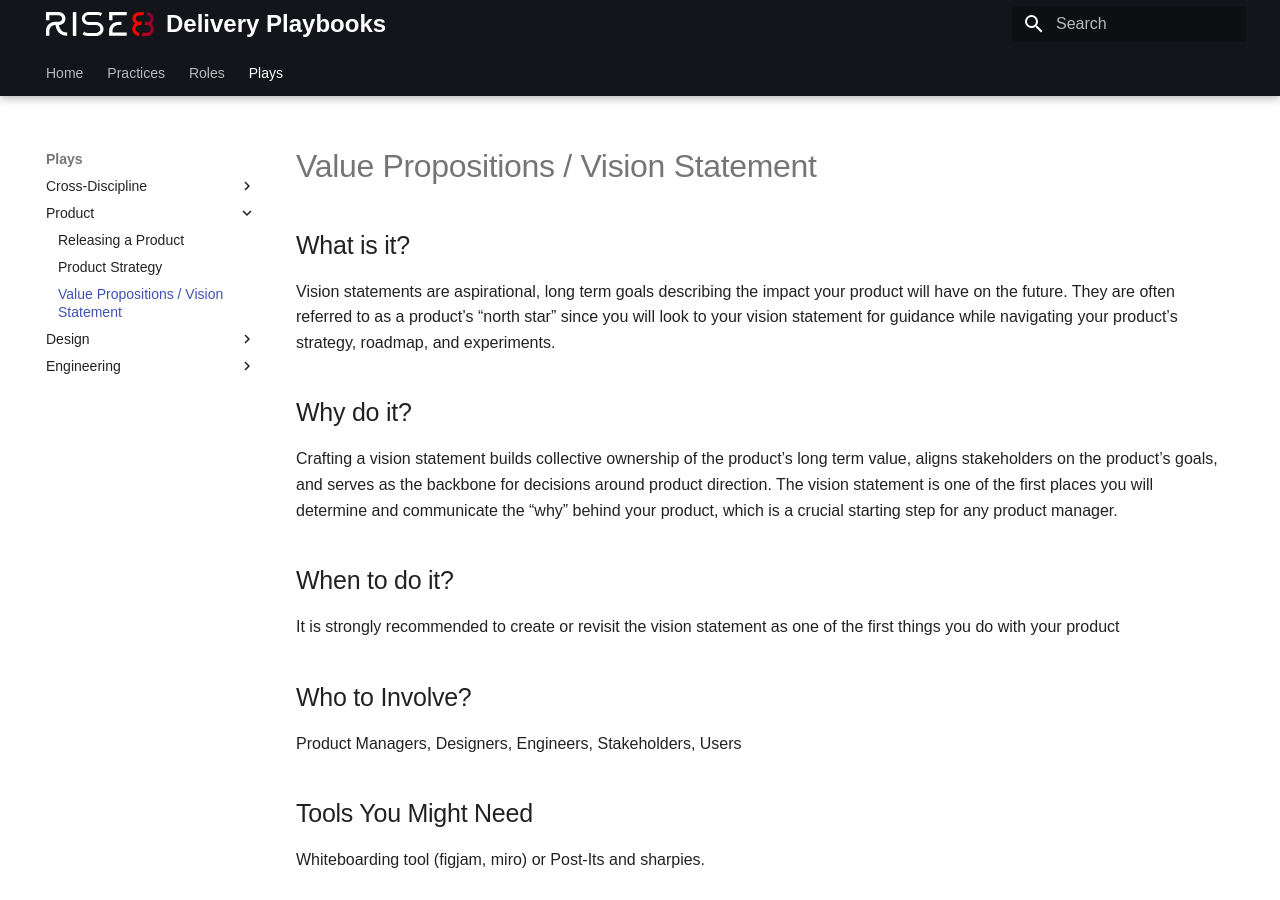
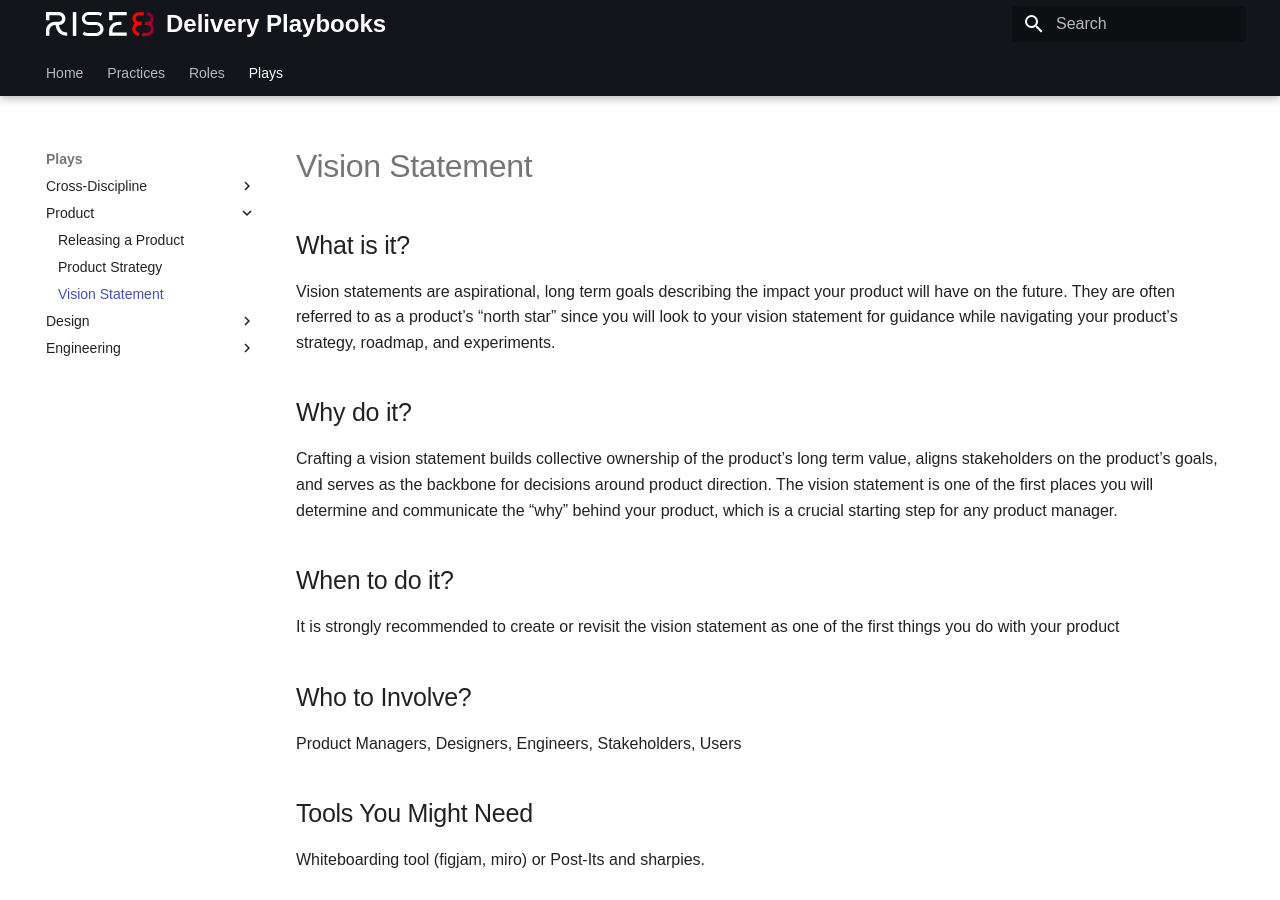
Before and after one commit to rise8-us/delivery-playbooks, an MkDocs documentation site: the page built from docs/content/plays/product/vision-statement.md, in a window 1280 px wide and 900 px high. Built offline with MkDocs 1.6.1 and Material for MkDocs 9.7.7, drawn with Linux system fonts in a browser that asks for light colours.

Commit message:
Update vision-statement.md

```diff
--- a/docs/content/plays/product/vision-statement.md
+++ b/docs/content/plays/product/vision-statement.md
@@ -2,7 +2,7 @@
 
 
 
-# Value Propositions / Vision Statement
+# Vision Statement
 
 ## What is it?
 Vision statements are aspirational, long term goals describing the impact your product will have on the future. They are often referred to as a product’s “north star” since you will look to your vision statement for guidance while navigating your product’s strategy, roadmap, and experiments.
```
